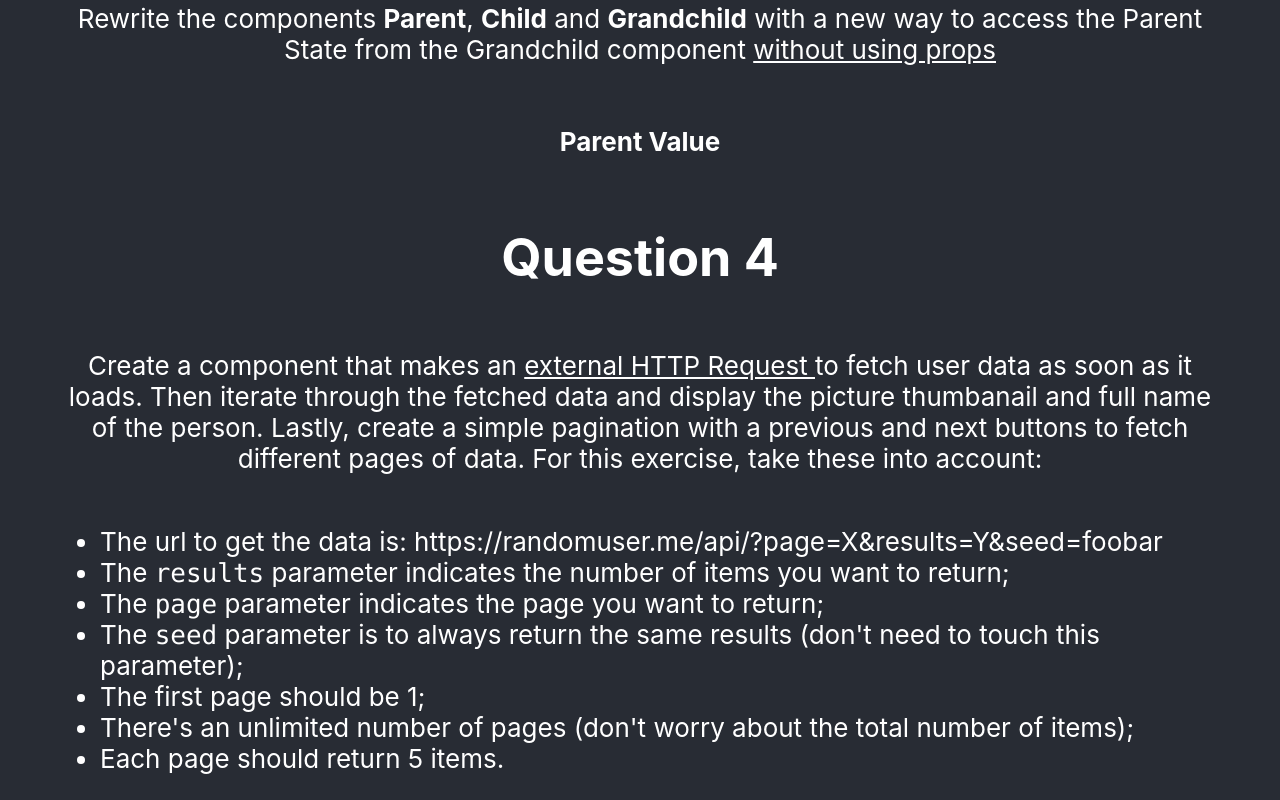
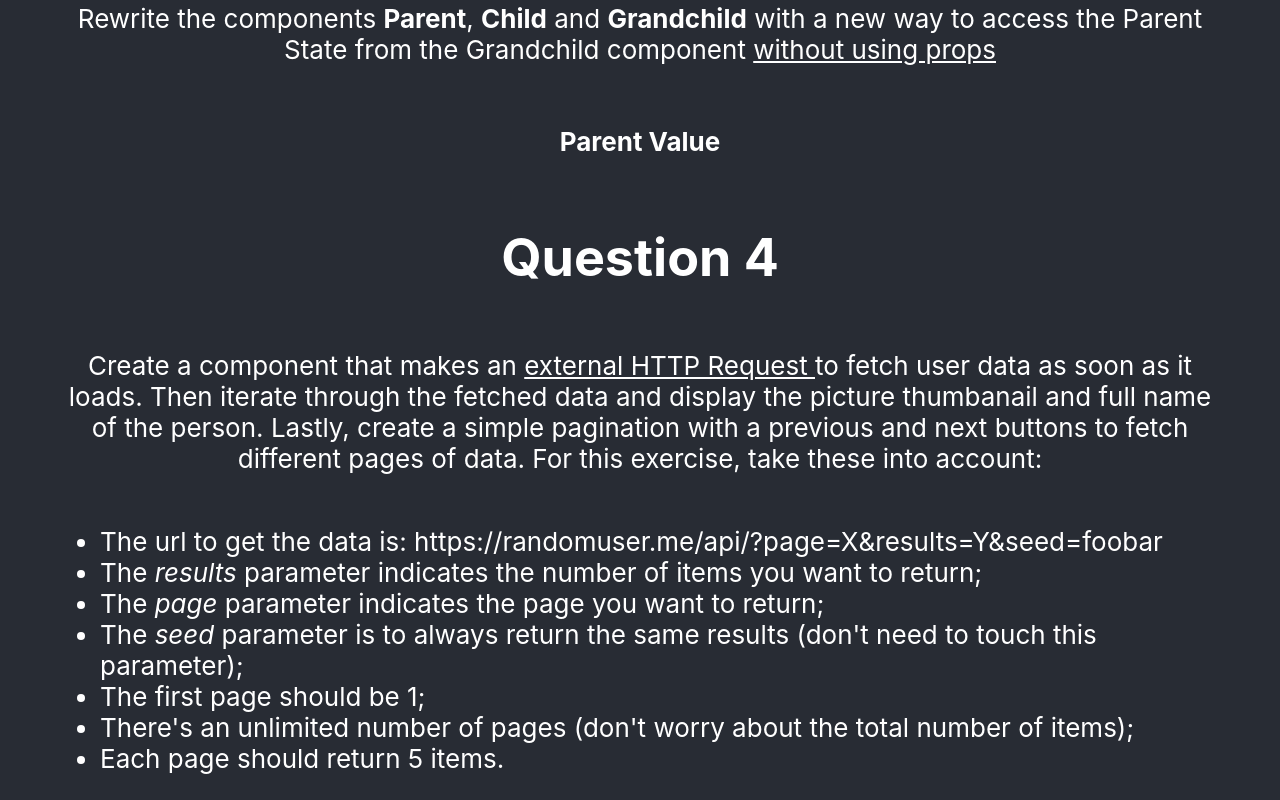
Before and after one commit to dsfugimoto/kis-react-test, a React (Create React App) app: page / in a window 1280 px wide. Shown: the part 913-1713 px from the top of the page. Built offline with nearby package versions, Linux system fonts and the light colour scheme.

Commit message:
Fix: formatting text

```diff
--- a/src/Question4/Question4.js
+++ b/src/Question4/Question4.js
@@ -11,9 +11,9 @@ const Question4 = () => {
 			</p>
 			<ul>
 				<li>The url to get the data is: https://randomuser.me/api/?page=X&results=Y&seed=foobar</li>
-				<li>The <code>results</code> parameter indicates the number of items you want to return;</li>
-				<li>The <code>page</code> parameter indicates the page you want to return;</li>
-				<li>The <code>seed</code> parameter is to always return the same results (don't need to touch this parameter);</li>
+				<li>The <i>results</i> parameter indicates the number of items you want to return;</li>
+				<li>The <i>page</i> parameter indicates the page you want to return;</li>
+				<li>The <i>seed</i> parameter is to always return the same results (don't need to touch this parameter);</li>
 				<li>The first page should be 1;</li>
 				<li>There's an unlimited number of pages (don't worry about the total number of items);</li>
 				<li>Each page should return 5 items.</li>
```
